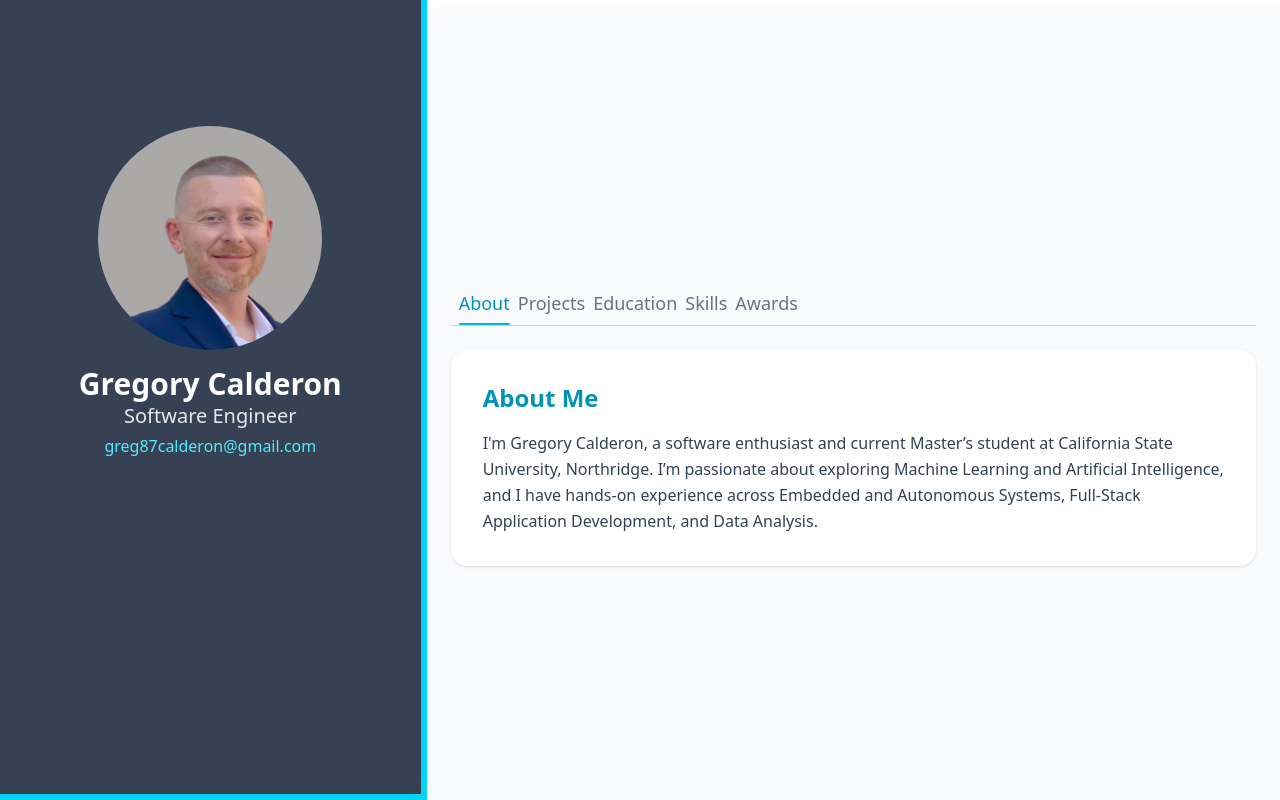
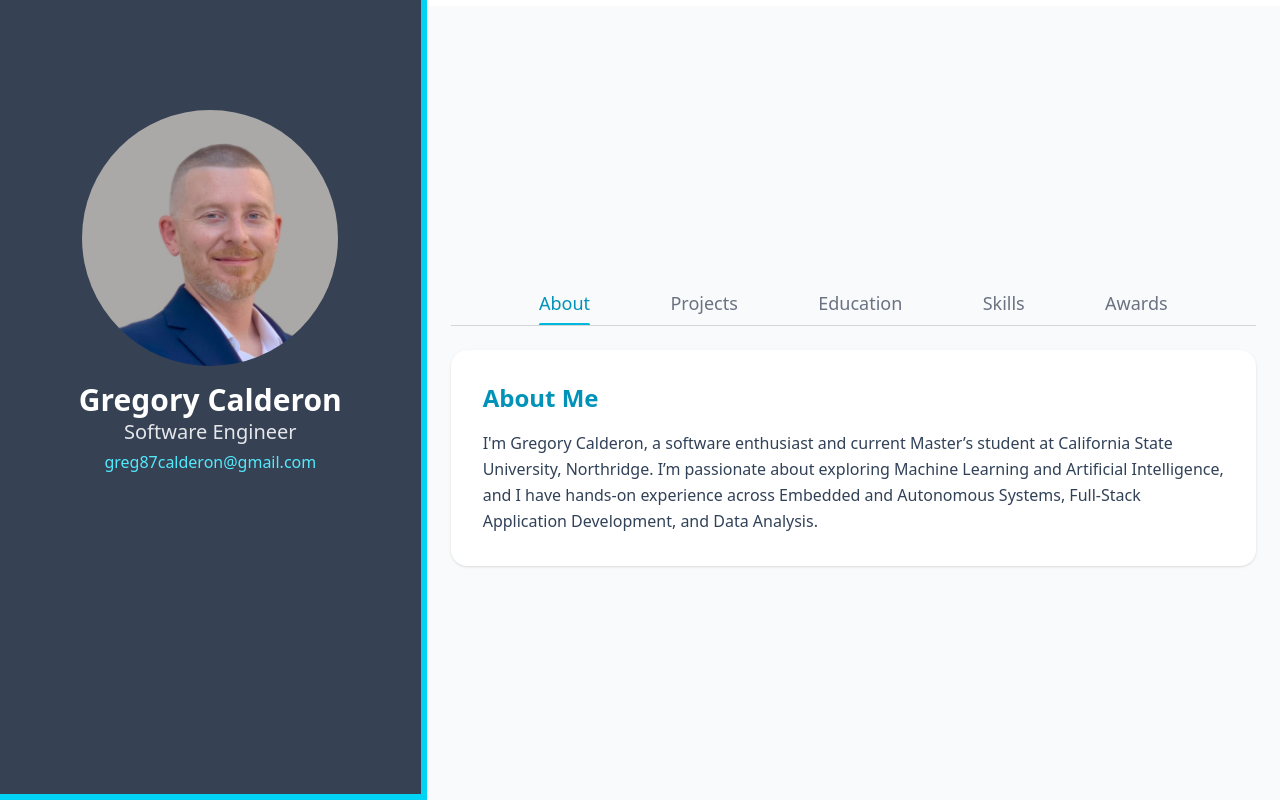
Before and after one commit to greg-of-Earth/greg-of-Earth_portfolio, a Next.js app: page / in a window 1280 px wide. Built offline with nearby package versions, Linux system fonts and the light colour scheme.

Commit message:
large screens

```diff
--- a/src/components/MainContent.tsx
+++ b/src/components/MainContent.tsx
@@ -25,8 +25,8 @@ const MainContent: React.FC<MainContentProps> = ( { className }) => {
 
   return (
     <main className="flex-1 flex flex-col items-center justify-start md:justify-center w-full px-4 sm:px-6 bg-gray-50 text-slate-800 mt-[6px]">
-        <nav className="flex space-x-6 sm:space-x-8 border-b border-gray-300 mb-6 mt-[6vh] overflow-x-auto no-scrollbar w-full">
-            <div className="flex flex-nowrap space-x-2 px-2">
+        <nav className="w-full border-b border-gray-300 mb-6 mt-[6vh] overflow-x-auto no-scrollbar">
+            <div className="flex flex-nowrap sm:flex-wrap md:justify-evenly px-2">
             {TABS.map((tab) => (
                 <button
                     key={tab}
--- a/src/components/Sidebar.tsx
+++ b/src/components/Sidebar.tsx
@@ -13,7 +13,7 @@ const Sidebar: React.FC<SidebarProps> = ({ className }) => {
                 alt="Profile"
                 width={148}
                 height={148}
-                className="rounded-full mb-4 md:w-48 md:h-48 lg:w-56 lg:h-56"
+                className="rounded-full mb-4 md:w-48 md:h-48 lg:w-64 lg:h-64"
             />
 
             <h2 className="text-xl font-semibold text-white md:text-2xl lg:text-3xl">
```
